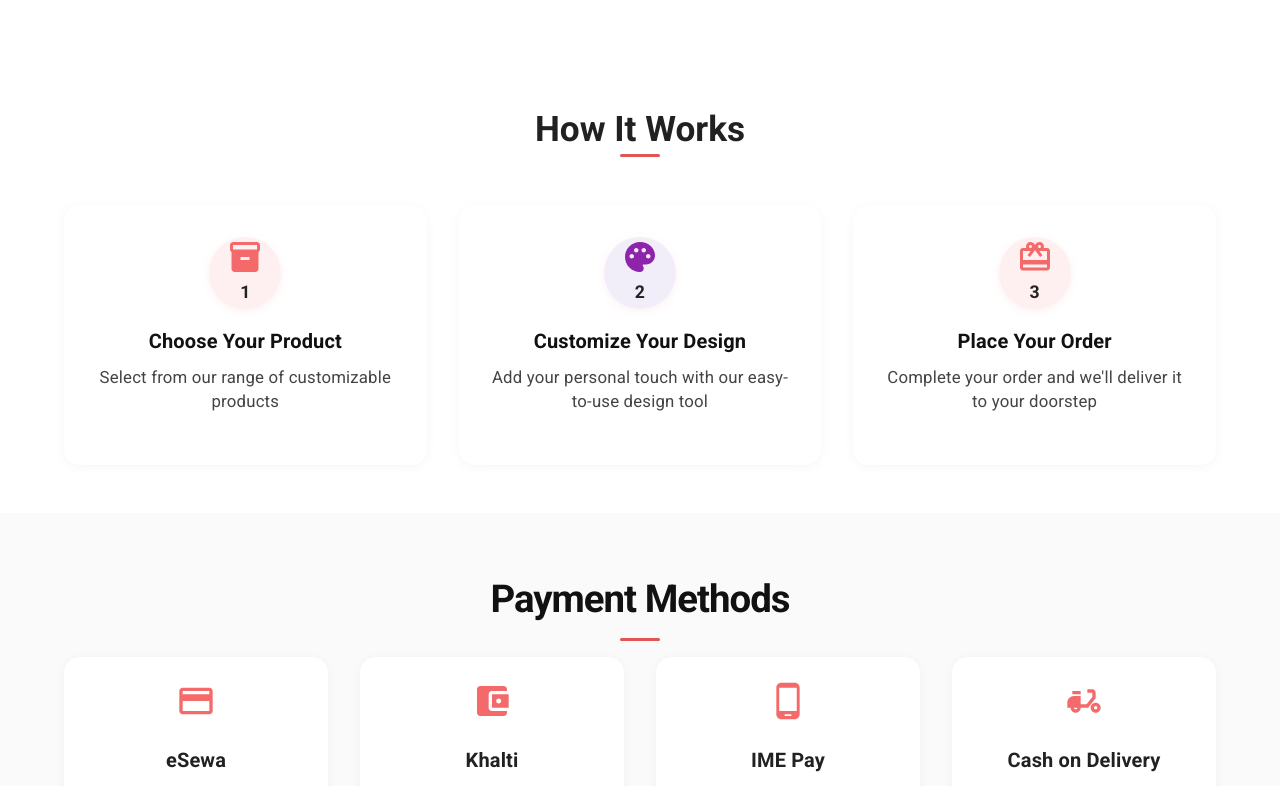
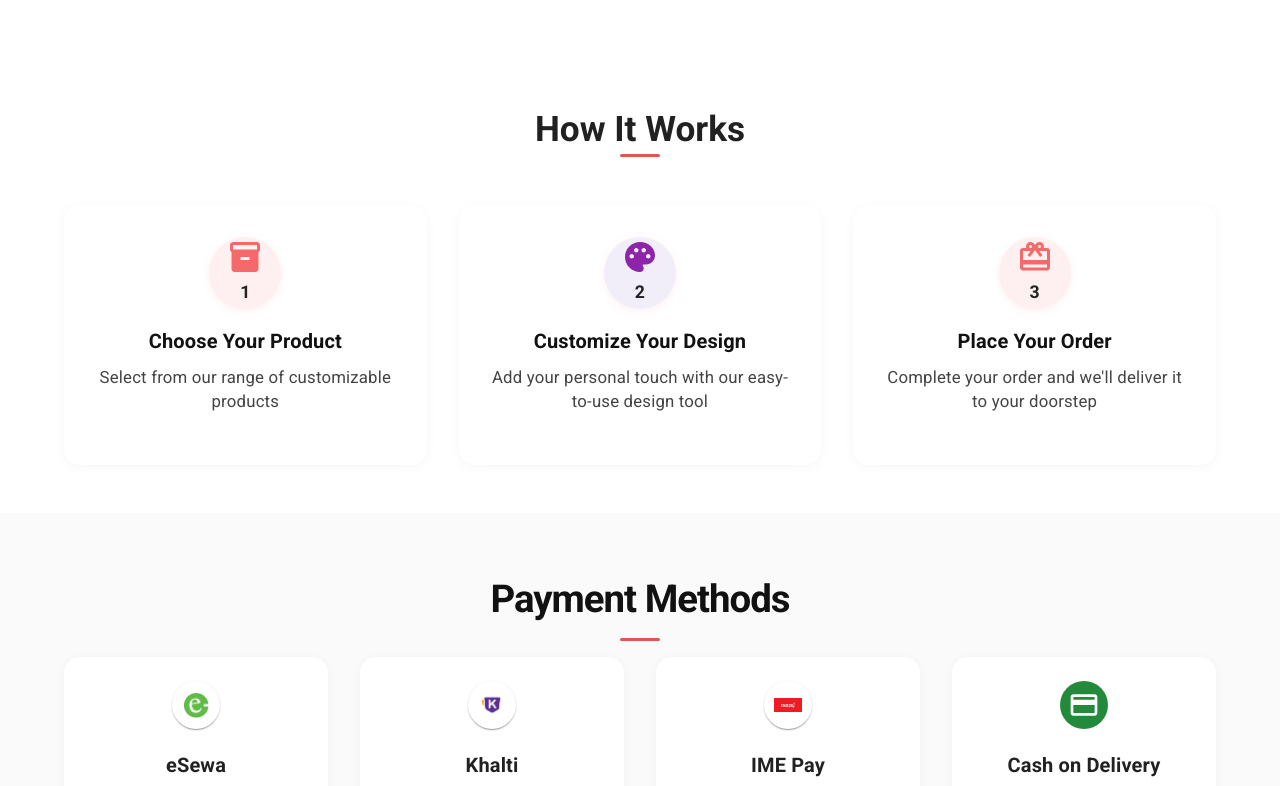
Before and after one commit to SupragyaBasnet/GiftCraft, a React (Vite) app in the folder frontend/: page / in a window 1280 px wide. Shown: the part 2000-2786 px from the top of the page. Built offline with nearby package versions, Linux system fonts and the light colour scheme.

Commit message:
profile upload image

```diff
--- a/frontend/src/components/Footer.tsx
+++ b/frontend/src/components/Footer.tsx
@@ -49,7 +49,7 @@
               <Link href="/products" color="inherit" underline="hover" sx={{ color: '#111' }}>
                 Products
               </Link>
-              <Link href="/about-us" color="inherit" underline="hover" sx={{ color: '#111' }}>
+              <Link href="/about" color="inherit" underline="hover" sx={{ color: '#111' }}>
                 About Us
               </Link>
               <Link href="/cart" color="inherit" underline="hover" sx={{ color: '#111' }}>
@@ -73,7 +73,6 @@
               <Typography variant="body2" sx={{ color: '#111', mb: 1 }}>• Quality & Trust</Typography>
               <Typography variant="body2" sx={{ color: '#111', mb: 1 }}>• Fast & Friendly Service</Typography>
             </Box>
-
           </Grid>
         </Grid>
         <Box sx={{ mt: 4, pt: 2, borderTop: '1px solid rgba(255,255,255,0.1)' }}>
--- a/frontend/src/components/PaymentMethods.tsx
+++ b/frontend/src/components/PaymentMethods.tsx
@@ -12,26 +12,84 @@
   PhoneAndroid,
   DeliveryDining,
 } from '@mui/icons-material';
+import esewaLogo from '../assets/esewa_logo.jpg';
+import khaltiLogo from '../assets/khalti_logo.png';
+import imepayLogo from '../assets/imepay_logo.jpg';
 
 const PaymentMethods: React.FC = () => {
   const methods = [
     {
-      icon: <Payment sx={{ fontSize: 40 }} />,
+      icon: (
+        <Box sx={{
+          width: 48,
+          height: 48,
+          borderRadius: '50%',
+          bgcolor: 'white',
+          display: 'flex',
+          alignItems: 'center',
+          justifyContent: 'center',
+          boxShadow: 1,
+          mb: 0.5,
+        }}>
+          <Box component="img" src={esewaLogo} alt="eSewa" sx={{ height: 28, width: 28, objectFit: 'contain' }} />
+        </Box>
+      ),
       title: 'eSewa',
       description: 'Pay securely through eSewa',
     },
     {
-      icon: <AccountBalanceWallet sx={{ fontSize: 40 }} />,
+      icon: (
+        <Box sx={{
+          width: 48,
+          height: 48,
+          borderRadius: '50%',
+          bgcolor: 'white',
+          display: 'flex',
+          alignItems: 'center',
+          justifyContent: 'center',
+          boxShadow: 1,
+          mb: 0.5,
+        }}>
+          <Box component="img" src={khaltiLogo} alt="Khalti" sx={{ height: 28, width: 28, objectFit: 'contain' }} />
+        </Box>
+      ),
       title: 'Khalti',
       description: 'Quick payment through Khalti',
     },
     {
-      icon: <PhoneAndroid sx={{ fontSize: 40 }} />,
+      icon: (
+        <Box sx={{
+          width: 48,
+          height: 48,
+          borderRadius: '50%',
+          bgcolor: 'white',
+          display: 'flex',
+          alignItems: 'center',
+          justifyContent: 'center',
+          boxShadow: 1,
+          mb: 0.5,
+        }}>
+          <Box component="img" src={imepayLogo} alt="IME Pay" sx={{ height: 28, width: 28, objectFit: 'contain' }} />
+        </Box>
+      ),
       title: 'IME Pay',
       description: 'Pay securely through IME Pay',
     },
     {
-      icon: <DeliveryDining sx={{ fontSize: 40 }} />,
+      icon: (
+        <Box sx={{
+          width: 48,
+          height: 48,
+          borderRadius: '50%',
+          bgcolor: '#238A3B',
+          display: 'flex',
+          alignItems: 'center',
+          justifyContent: 'center',
+          mb: 0.5,
+        }}>
+          <Payment sx={{ fontSize: 32, color: 'white' }} />
+        </Box>
+      ),
       title: 'Cash on Delivery',
       description: 'Pay with cash upon delivery',
     },
--- a/frontend/src/pages/CheckoutPage.tsx
+++ b/frontend/src/pages/CheckoutPage.tsx
@@ -10,7 +10,7 @@
 // Import payment logos
 import esewaLogo from '../assets/esewa_logo.jpg'; // Assuming path and filename
 import khaltiLogo from '../assets/khalti_logo.png'; // Assuming path and filename
-import imepayLogo from '../assets/imepay_logo.png'; // Assuming path and filename
+import imepayLogo from '../assets/imepay_logo.jpg'; // Assuming path and filename
 
 // Simple client-side price map (placeholder) - Needed for calculating subtotal and delivery charge
 const productPrices: Record<string, number> = {
--- a/frontend/src/pages/ProductDetails.tsx
+++ b/frontend/src/pages/ProductDetails.tsx
@@ -160,32 +160,36 @@
           <Box sx={{ display: 'flex', flexDirection: 'column', alignItems: 'center' }}>
             <Box
               component="img"
-              src={images[mainIdx]}
+              src={product.image}
               alt={product.name || ''}
               sx={{ width: 350, height: 350, borderRadius: 4, boxShadow: 3, mb: 2, objectFit: 'contain', bgcolor: 'white', p: 0, m: 0, display: 'block' }}
             />
-            {images.length > 1 && (
+            {/* Show all products in the same category as thumbnails */}
             <Box sx={{ display: 'flex', gap: 1, justifyContent: 'center', mt: 1 }}>
-                {images.map((img, idx) => (
+              {products.filter(p => p.category === product.category).map((catProd) => (
                 <Box
-                    key={idx}
+                  key={catProd.id}
                   component="img"
-                    src={img || ''}
-                    alt={product.name + '-thumb-' + idx || ''}
+                  src={catProd.image}
+                  alt={catProd.name}
                   sx={{
                     width: 48,
                     height: 48,
                     objectFit: 'cover',
                     borderRadius: 2,
-                      border: mainIdx === idx ? '2px solid #F46A6A' : '1px solid #eee',
-                      cursor: 'pointer',
+                    border: catProd.id === product.id ? '2px solid #F46A6A' : '1px solid #eee',
+                    cursor: catProd.id === product.id ? 'default' : 'pointer',
+                    opacity: catProd.id === product.id ? 1 : 0.7,
                     transition: 'border 0.2s',
                   }}
-                    onClick={() => setMainIdx(idx)}
+                  onClick={() => {
+                    if (catProd.id !== product.id) {
+                      navigate(`/products/${catProd.id}`);
+                    }
+                  }}
                 />
               ))}
             </Box>
-            )}
           </Box>
         </Grid>
         <Grid item xs={12} md={6}>
--- a/frontend/src/pages/Products.tsx
+++ b/frontend/src/pages/Products.tsx
@@ -62,7 +62,7 @@
 
   // Sidebar content
   const sidebar = (
-    <Box sx={{ width: 260, p: 2 }}>
+    <Box sx={{ width: 260, p: 2, position: { md: 'sticky' }, top: { md: 32 }, alignSelf: { md: 'flex-start' }, zIndex: 2 }}>
       <Typography variant="h6" fontWeight={700} mb={2}>Filters</Typography>
       {/* Category Filter */}
       <Typography variant="subtitle2" fontWeight={600} mb={1}>Category</Typography>
```
Also changed, not shown: frontend/src/components/Navbar.tsx (+372 -121 lines), frontend/src/pages/Profile.tsx (+59 -5 lines), frontend/src/assets/imepay_logo.jpg (added). Lines whose indentation alone changed are shown as unchanged.
